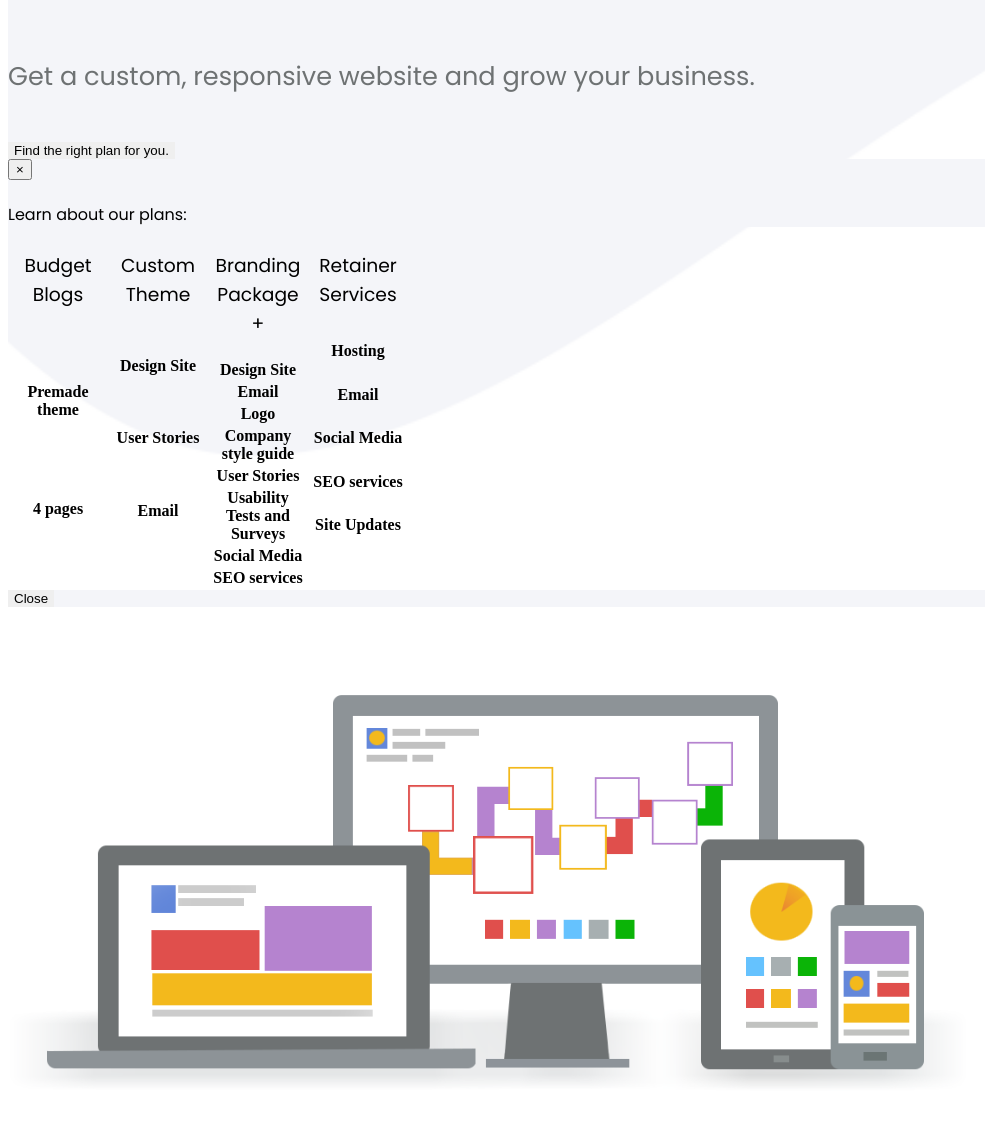
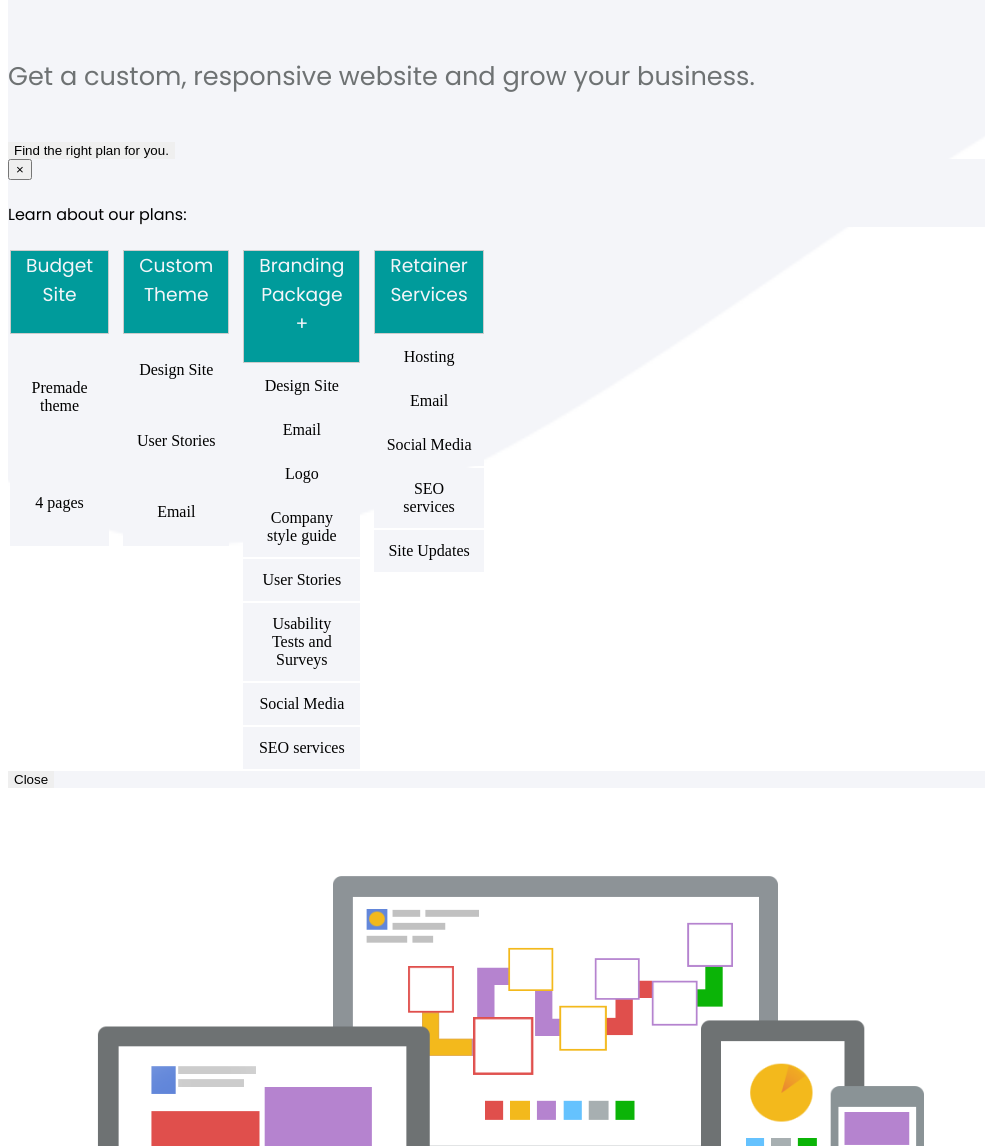
Before and after one commit to cordial-emily/simple-bootstrap-theme-child, a WordPress theme: template page-front.php in a window 1280 px wide. Shown: the part 417-1563 px from the top of the page, without its empty margins (0-985 px from the left). Run offline with PHP 8.4 and a stand-in for WordPress, Linux system fonts and the light colour scheme; the site name, menu and one post (Sample post) are stand-ins, and other content is empty.

Commit message:
style tables in banner modal

```diff
--- a/page-front.php
+++ b/page-front.php
@@ -27,7 +27,7 @@
                       <thead>
                         <tr>
                           <th>
-                            <h3>Budget Blogs</h3>
+                            <h3>Budget Site</h3>
                           </th>
                         </tr>
                       </thead>
--- a/style.css
+++ b/style.css
@@ -216,6 +216,22 @@
     max-width: 100px;
     float: left;
     min-height: 300px;
+    margin-right: 10px;
+}
+.modal-body thead tr th {
+    background: #009b9b;
+    color: #f4f5f9;
+    border: 1px solid #ccc;
+    padding: 0px 15px 5px;
+}
+.modal-body tbody {
+    background: #f4f5f9;
+    border: 1px solid #ccc;
+}
+.modal-body tbody tr th {
+    text-align: center;
+    font-weight: 400;
+    padding: 12px;
 }
 /* speech bubble */
 .bubble {
```
